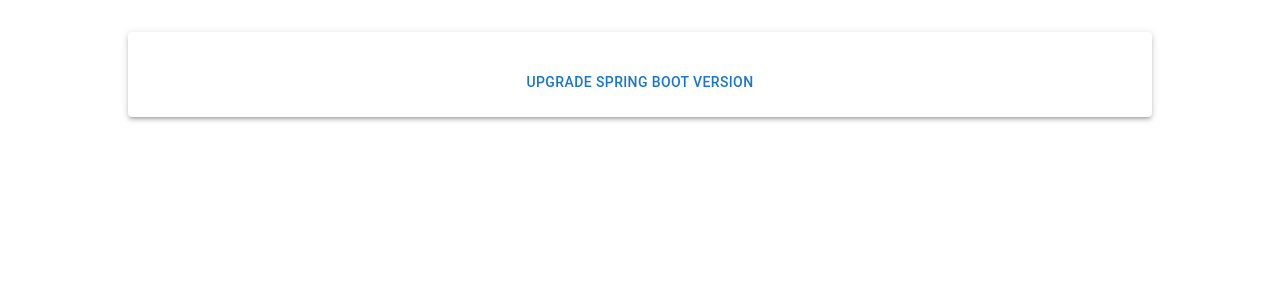
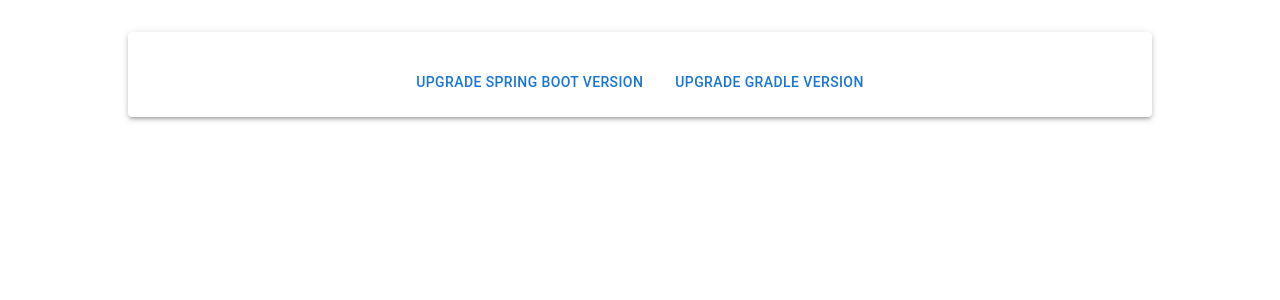
Before and after one commit to FINTLabs/fint-core-consumer-manager-frontend, a Next.js app: page / in a window 1280 px wide. Shown: the top 300 px of the page. Built offline with nearby package versions, Linux system fonts and the light colour scheme.

Commit message:
add button for gradle

```diff
--- a/src/app/page.js
+++ b/src/app/page.js
@@ -5,18 +5,25 @@
 import UpgradeButton from "@/components/buttons/UpgradeButton";
 
 export default function Home() {
-    const data = {
+    const consumerData = {
         "utdanning elev": "3.1.4"
     }
 
-    const latestVersion = "3.2.0"
+    const latestSpringVersion = "3.2.0"
+
+    const gradleData = {
+        "utdanning elev": "8.4"
+    }
+
+    const latestGradleVersion = "8.5"
 
     return (
         <div className="flex justify-center pt-8 w-full">
             <div className="w-4/5 bg-white">
                 <Paper elevation={3} className="p-4">
                     <div className="flex justify-center space-x-4 mt-4">
-                        <UpgradeButton type={"Spring Boot"} data={data} latestVersion={latestVersion} />
+                        <UpgradeButton type={"Spring Boot"} data={consumerData} latestVersion={latestSpringVersion} />
+                        <UpgradeButton type={"Gradle"} data={gradleData} latestVersion={latestGradleVersion} />
                     </div>
                 </Paper>
             </div>
```
